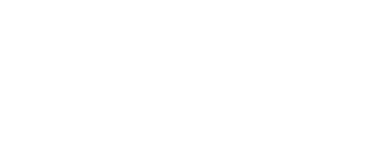
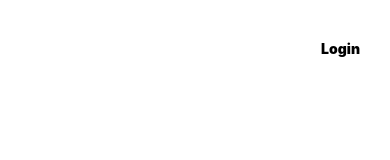
Before and after one commit to galihkarya/Persona, a React Native app: screen / in a window 390 px wide. Shown: the top 160 px of the page. Built offline with nearby package versions, Linux system fonts and the light colour scheme.

Commit message:
login button

```diff
--- a/package.json
+++ b/package.json
@@ -10,6 +10,7 @@
     "test": "jest"
   },
   "dependencies": {
+    "@react-navigation/native": "^6.1.9",
     "react": "18.2.0",
     "react-native": "0.73.2"
   },
--- a/src/homePage.tsx
+++ b/src/homePage.tsx
@@ -1,14 +1,27 @@
 import React from 'react';
-import {
-  StyleSheet,
-  View,
-  Text,
-  Button,
-  Linking,
-} from 'react-native';
+import {View, Text, TouchableOpacity, StyleSheet} from 'react-native';
 
 const App = () => {
+  return (
+    <View>
+      <View style={{marginRight: 20, marginTop: 30,}}>
+        <TouchableOpacity style={Styles.loginButton}>
+          <Text style={{fontSize: 14, fontWeight: '900',}}>Login</Text>
 
-}
+        </TouchableOpacity>
+      </View>
+
+      <View></View>
+    </View>
+  );
+};
+
+const Styles = StyleSheet.create({
+  loginButton: {
+    padding: 10,
+    alignSelf: 'flex-end',
+    backgroundColor: '#0000000',
+  },
+});
 
 export default App;
```
Also changed, not shown: 1 other file (tests, documents, lock files or other folders).
